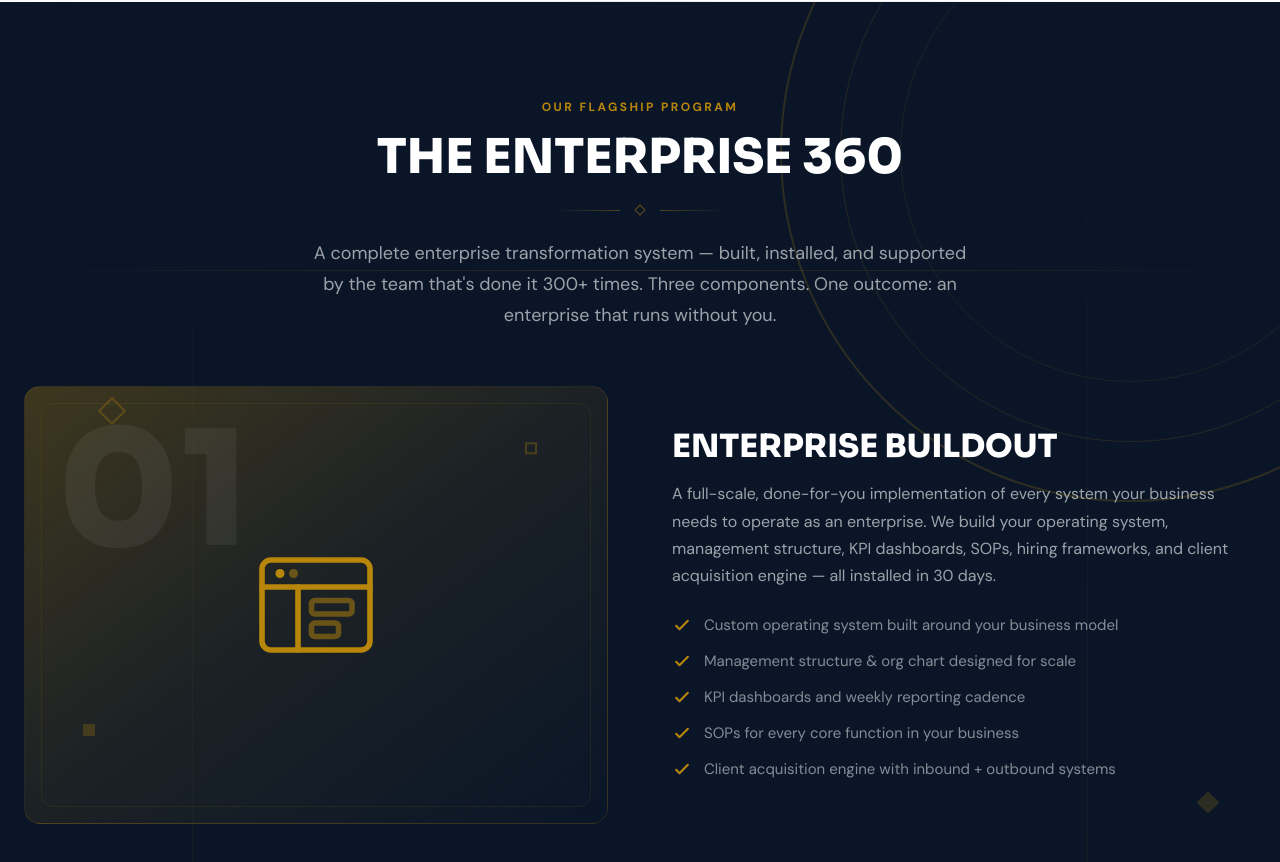
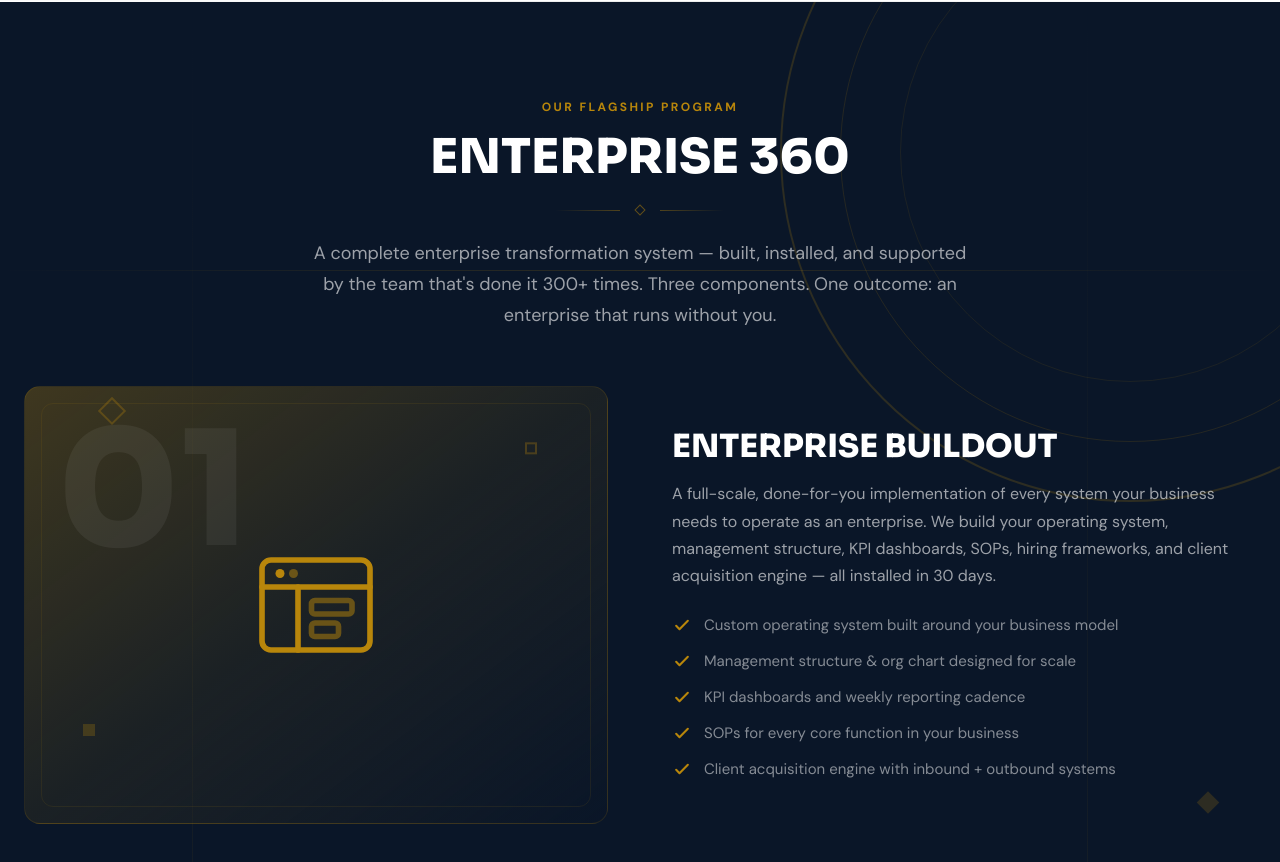
Before and after one commit to mslandon-scale/scale-enterprises-site, a Next.js app in the folder scale-home/: page / in a window 1280 px wide. Shown: the part 799-1661 px from the top of the page. Built offline with nearby package versions, Linux system fonts and the light colour scheme.

Commit message:
Remove "The" from Enterprise 360 section title
Co-Authored-By: Claude Opus 4.6 <noreply@anthropic.com>

```diff
--- a/scale-home/src/components/sections/GoldSyndicate.tsx
+++ b/scale-home/src/components/sections/GoldSyndicate.tsx
@@ -162,7 +162,7 @@ export default function GoldSyndicate() {
             Our Flagship Program
           </p>
           <h2 className="font-display text-[32px] lg:text-[48px] leading-[1.05] text-white font-extrabold uppercase">
-            The Enterprise 360
+            Enterprise 360
           </h2>
           <div className="flex items-center justify-center gap-4 mt-6 mb-6">
             <div className="h-px w-16 bg-gradient-to-r from-transparent to-accent-gold/40" />
```
